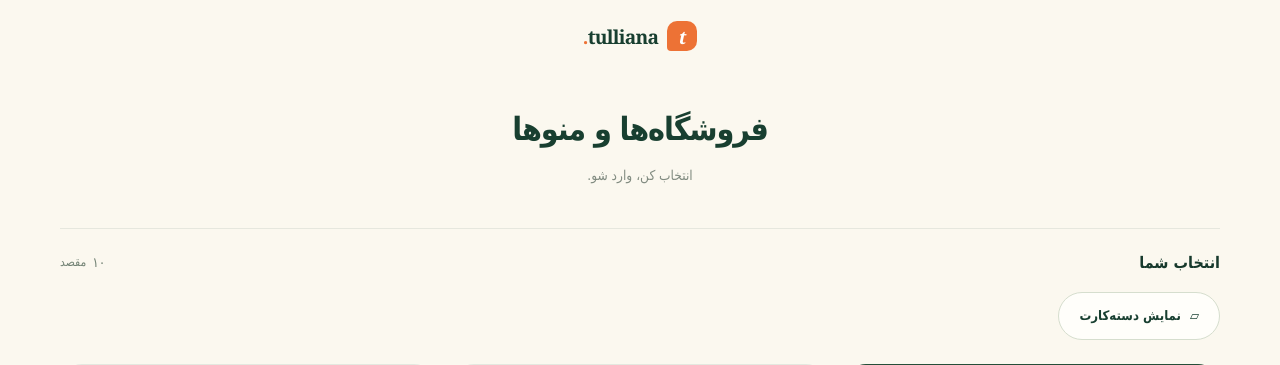
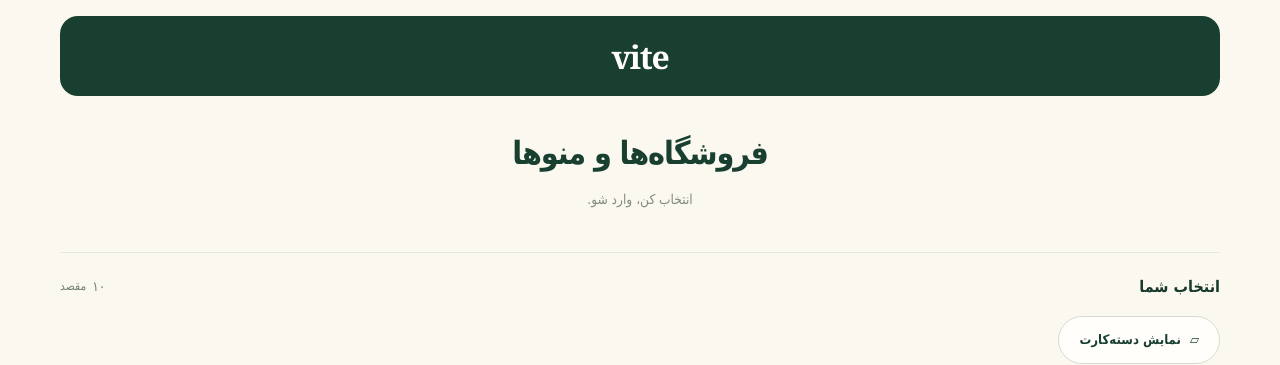
Before and after one commit to Tarokh11/Digital-menu, a Django app: template templates/pages/home.html in a window 1280 px wide. Shown: the top 365 px of the page. Run offline with Django 5.2, Linux system fonts and the light colour scheme; the template is opened without the code that fills it, so the values that code supplies are empty.

Commit message:
Replace homepage top brand with a simple vite banner

```diff
--- a/menu/static/menu/menu.css
+++ b/menu/static/menu/menu.css
@@ -640,6 +640,8 @@ a { color: inherit; }
 .directory-page { --dir-ink: #17392c; --dir-green: #183f30; --dir-orange: #ed7235; --dir-cream: #fbf8ef; min-height: 100vh; background: var(--dir-cream); color: var(--dir-ink); overflow: hidden; }
 .directory-shell { width: min(100% - 48px, 1160px); margin-inline: auto; }
 .directory-nav { height: 72px; display: flex; align-items: center; justify-content: center; }
+.directory-banner { min-height: 80px; margin-top: 16px; border-radius: 18px; background: var(--dir-green); }
+.directory-banner .directory-brand { color: #fffefa; font-size: 2rem; font-weight: 600; letter-spacing: -.04em; }
 .directory-brand { display: inline-flex; align-items: center; gap: 9px; color: var(--dir-green); font-family: Georgia, serif; font-size: 1.2rem; font-weight: 800; letter-spacing: -.04em; text-decoration: none; }
 .brand-mark { display: grid; width: 30px; height: 30px; place-items: center; border-radius: 10px 10px 10px 4px; background: var(--dir-orange); color: white; font-size: 1.15rem; font-style: italic; }
 .brand-dot, .footer-brand span { color: var(--dir-orange); }
--- a/templates/pages/home.html
+++ b/templates/pages/home.html
@@ -3,8 +3,8 @@
 {% block content %}
 <main class="directory-page">
   <div class="directory-shell">
-    <header class="directory-nav">
-      <a class="directory-brand" href="/" aria-label="تولیانا ویتا، صفحه اصلی"><span class="brand-mark">t</span><span>tulliana<span class="brand-dot">.</span></span></a>
+    <header class="directory-nav directory-banner">
+      <a class="directory-brand" href="/" aria-label="vite، صفحه اصلی" lang="en" dir="ltr">vite</a>
     </header>
 
     <section class="directory-hero" aria-labelledby="directory-title">
```
